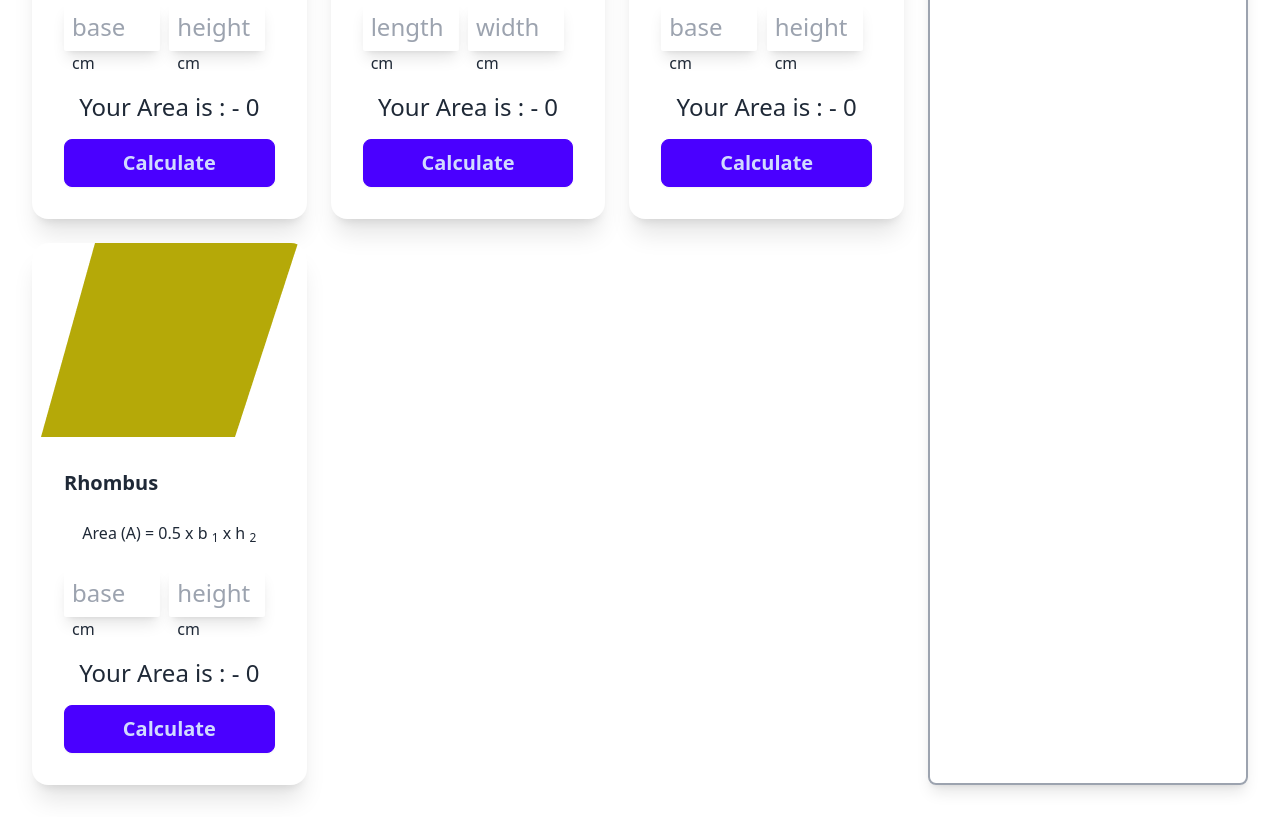
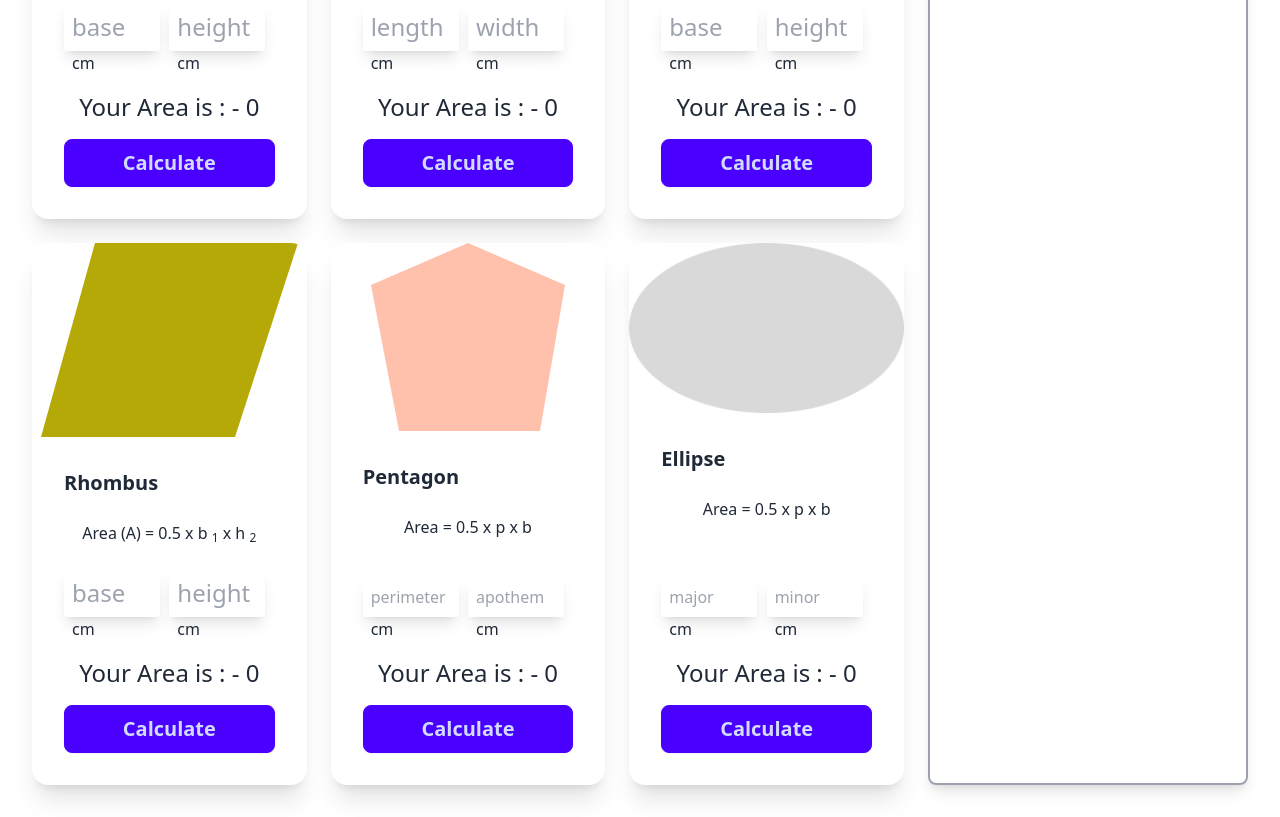
Before and after one commit to saadbinrafi/geometry-calculate, a plain HTML site: page index.html in a window 1280 px wide. Shown: the part 355-1172 px from the top of the page. Drawn offline with nearby package versions, Linux system fonts and the light colour scheme.

Commit message:
added a ellipse area

```diff
--- a/index.html
+++ b/index.html
@@ -173,6 +173,80 @@
                 </div>
 
 
+                <!-- six card  -->
+                <div class="card bg-base-100 shadow-xl">
+                    <figure><img src="images/pentagon.png" alt="Shoes" /></figure>
+                    <div class="card-body">
+                      <h2 class="card-title">Pentagon</h2>
+                      <p class="text-center py-4">Area = 0.5 x p x b </p>
+
+                        <div class="flex justify-center">
+
+                            <div>
+                                <input id="pentagon-perimeter" class="w-24 text-1xl p-2 rounded-sm shadow-lg" type="text" placeholder="perimeter">
+                                <span class="ml-2 mr-4">cm</span>
+                            </div>
+
+                            <div>
+                                <input id="pentagon-apothem" class="w-24 text-1xl p-2 rounded-sm shadow-lg" type="text" placeholder="apothem ">
+                                <span class="ml-2 mr-4">cm</span>
+                            </div>
+
+                        </div>
+
+
+                        <div>
+                            <p class="text-2xl text-center my-2">
+                               Your Area is : - <span id="pentagon-area">0</span>
+
+                            </p>
+                        </div>
+
+
+                        <div class="card-actions">
+                            <button onclick="calculatePentagonArea()" class="btn btn-primary  w-full text-[20px]">Calculate</button>
+                        </div>
+                    </div>
+                </div>
+
+
+                <!-- seven card  -->
+                <div class="card bg-base-100 shadow-xl">
+                    <figure><img src="images/ellipse.png" alt="Shoes" /></figure>
+                    <div class="card-body">
+                      <h2 class="card-title">Ellipse</h2>
+                      <p class="text-center py-4">Area = 0.5 x p x b </p>
+
+                        <div class="flex justify-center">
+
+                            <div>
+                                <input id="ellipse-major" class="w-24 text-1xl p-2 rounded-sm shadow-lg" type="text" placeholder="major">
+                                <span class="ml-2 mr-4">cm</span>
+                            </div>
+
+                            <div>
+                                <input id="ellipse-minor" class="w-24 text-1xl p-2 rounded-sm shadow-lg" type="text" placeholder="minor ">
+                                <span class="ml-2 mr-4">cm</span>
+                            </div>
+
+                        </div>
+
+
+                        <div>
+                            <p class="text-2xl text-center my-2">
+                               Your Area is : - <span id="ellipse-area">0</span>
+
+                            </p>
+                        </div>
+
+
+                        <div class="card-actions">
+                            <button onclick="calculateEllipseArea()" class="btn btn-primary  w-full text-[20px]">Calculate</button>
+                        </div>
+                    </div>
+                </div>
+
+
             </div>
 
 
@@ -194,5 +268,7 @@
     <script src="scripts/rectangle.js"></script>
     <script src="scripts/parallelogram.js"></script>
     <script src="rhombus.js"></script>
+    <script src="scripts/pentagon.js"></script>
+    <script src="scripts/ellips.js"></script>
 </body>
 </html>
--- /dev/null
+++ b/scripts/ellips.js
@@ -0,0 +1,28 @@
+function calculateEllipseArea(){
+    // mejor setting
+    const ellipseMajorInput = document.getElementById('ellipse-major')
+    const ellipseMajorText = ellipseMajorInput.value;
+    const major = parseFloat(ellipseMajorText);
+    // console.log(major);
+
+
+
+    // minior setting
+    const ellipseMinorInput = document.getElementById('ellipse-minor')
+    const ellipseMinorText = ellipseMinorInput.value;
+    const minor = parseFloat(ellipseMinorText);
+    // console.log(minor)
+
+
+
+    const area = 0.5 * major * minor;
+    console.log(area)
+
+
+
+    // show display setup
+    const ellipseAreaSpan = document.getElementById('ellipse-area')
+
+    ellipseAreaSpan.innerText = area;
+
+}
--- /dev/null
+++ b/scripts/pentagon.js
@@ -0,0 +1,25 @@
+
+function calculatePentagonArea(){
+    const pentagonPerimeterInput = document.getElementById('pentagon-perimeter');
+    const pentagonPerimeterText = pentagonPerimeterInput.value;
+
+    const perimeter = parseFloat(pentagonPerimeterText)
+    // console.log(perimeter)
+
+
+
+    const pentagonApothemInput = document.getElementById('pentagon-apothem');
+    const pentagonApothemText = pentagonApothemInput.value;
+    const apothem = parseFloat(pentagonApothemText);
+    // console.log(apothem);
+
+
+    const area = 0.5 * perimeter * apothem;
+    console.log(area)
+
+
+    // display show setting
+    const pentagonAreaSpan  = document.getElementById('pentagon-area')
+
+    pentagonAreaSpan.innerText = area;
+}
--- a/scripts/triangle.js
+++ b/scripts/triangle.js
@@ -4,7 +4,7 @@ function calculateTriangleArea(){
 
     const triangleBaseText = triangleBaseInput.value;
     const base = parseFloat(triangleBaseText)
-    console.log(base)
+    // console.log(base)
 
 
 
@@ -12,7 +12,7 @@ function calculateTriangleArea(){
     const triangleHeightInput = document.getElementById('triangle-height')
     const triangleHeightText =  triangleHeightInput.value;
     const height = parseFloat(triangleHeightText)
-    console.log(height)
+    // console.log(height)
 
 
 
```
